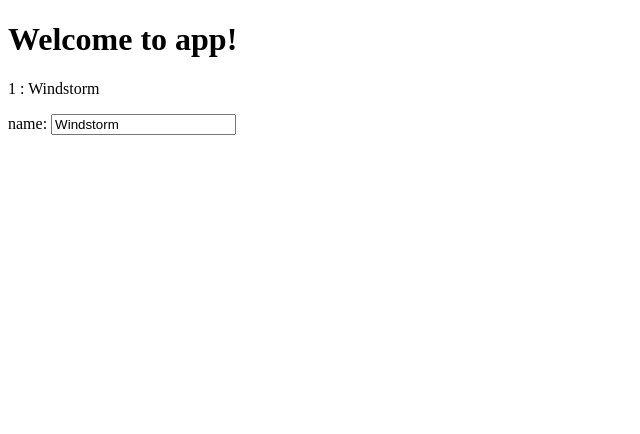
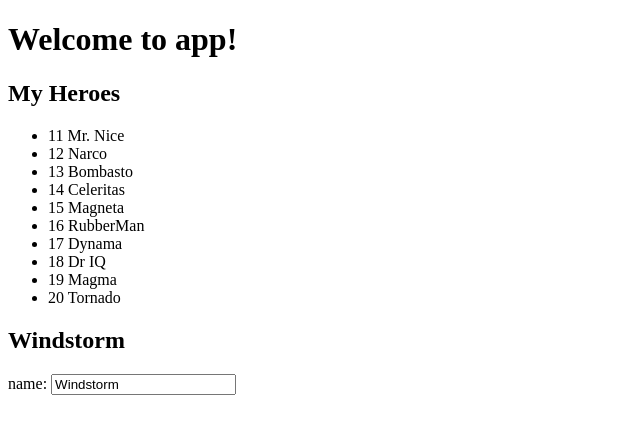
Before and after one commit to hyun-keun-cho/markTest, an Angular app: page / in a window 1280 px wide. Shown: the top 434 px of the page, without its empty margins (0-640 px from the left). Built offline with nearby package versions, Linux system fonts and the light colour scheme.

Commit message:
javascript theory commit

```diff
--- a/src/app/heroes/heroes.component.html
+++ b/src/app/heroes/heroes.component.html
@@ -1,7 +1,14 @@
-<p>
-  {{hero.id}} : {{hero.name}}
-</p>
+<h2>My Heroes</h2>
+<ul class="heroes">
+  <li *ngFor="let item of heroes">
+    <span class="badge">
+      {{item.id}}
+    </span>
+    {{item.name}}
+  </li>
+</ul>
 
+<h2>{{ hero.name }}</h2>
 <div>
   <label>name:
     <!-- [] -> one way binding : 우측변수를 왼쪽에 바인딩 하라 -->
--- a/src/app/heroes/heroes.component.ts
+++ b/src/app/heroes/heroes.component.ts
@@ -1,6 +1,7 @@
 import { Component, OnInit } from '@angular/core';
 
 import {Hero} from '../hero';
+import {HEROES} from '../mock-heros';
 
 @Component({
   selector: 'app-heroes',
@@ -16,6 +17,8 @@
   };*/
   hero = new Hero();
 
+  heroes = HEROES;
+
   constructor() {
     this.hero.id = 1;
     this.hero.name = 'Windstorm';
--- /dev/null
+++ b/src/app/mock-heros.ts
@@ -0,0 +1,14 @@
+import { Hero } from './hero';
+
+export const HEROES: Hero[] = [ // Hero[] == Array<Hero>
+  { id: 11, name: 'Mr. Nice' },
+  { id: 12, name: 'Narco' },
+  { id: 13, name: 'Bombasto' },
+  { id: 14, name: 'Celeritas' },
+  { id: 15, name: 'Magneta' },
+  { id: 16, name: 'RubberMan' },
+  { id: 17, name: 'Dynama' },
+  { id: 18, name: 'Dr IQ' },
+  { id: 19, name: 'Magma' },
+  { id: 20, name: 'Tornado' }
+];
```
